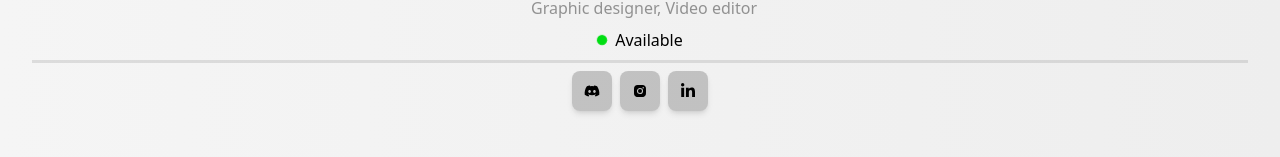
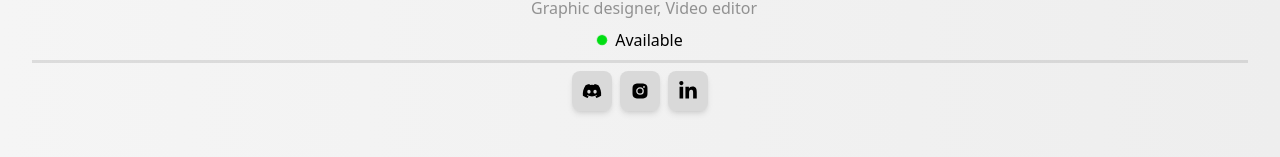
Before and after one commit to Wuiserous/creators-hub, a React (Vite) app: page / in a window 1280 px wide. Shown: the part 184-341 px from the top of the page. Built offline with nearby package versions, Linux system fonts and the light colour scheme.

Commit message:
enhanced icon look

```diff
--- a/src/components/navBar.jsx
+++ b/src/components/navBar.jsx
@@ -22,9 +22,9 @@ export default function NavBar() {
             </div>
         </div>
         <div className="flex flex-row p-2 gap-2">
-            <div className="w-10 h-10 bg-black/20 shadow-md rounded-lg flex items-center justify-center"><FaDiscord /></div>
-            <div className="w-10 h-10 bg-black/20 shadow-md rounded-lg flex items-center justify-center"><BiLogoInstagramAlt /></div>
-            <div className="w-10 h-10 bg-black/20 shadow-md rounded-lg flex items-center justify-center"><FaLinkedinIn />
+            <div className="w-10 h-10 bg-black/10 shadow-md rounded-lg flex items-center justify-center"><FaDiscord size={20} /></div>
+            <div className="w-10 h-10 bg-black/10 shadow-md rounded-lg flex items-center justify-center"><BiLogoInstagramAlt size={20} /></div>
+            <div className="w-10 h-10 bg-black/10 shadow-md rounded-lg flex items-center justify-center"><FaLinkedinIn size={20} />
             </div>
         </div>
     </div>
```
